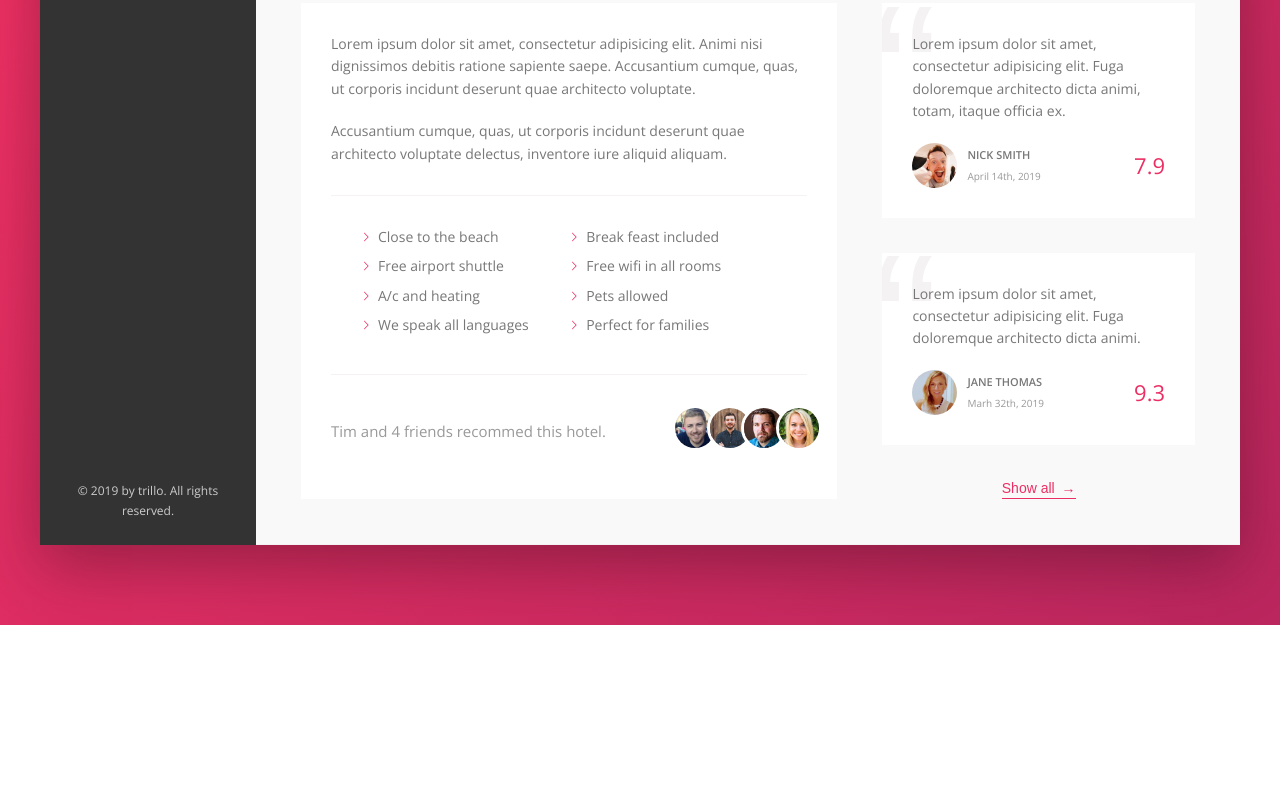
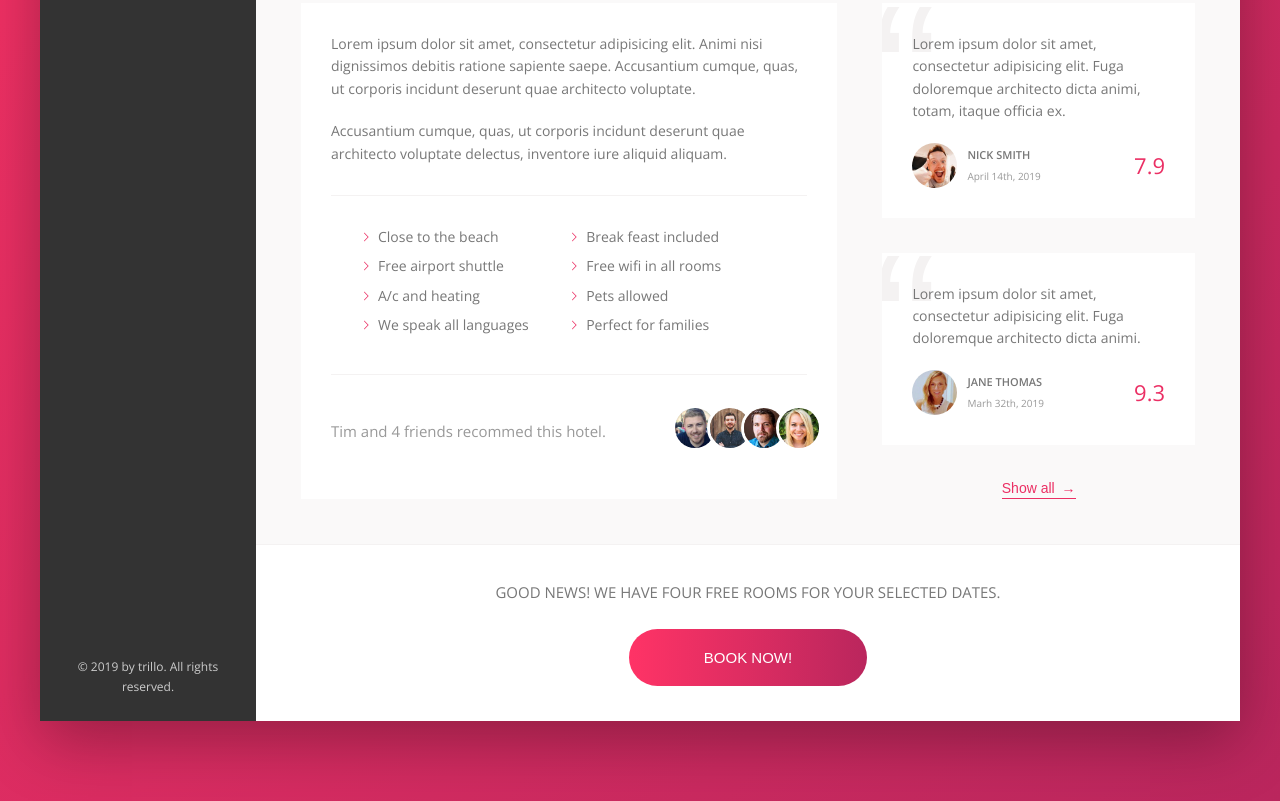
Before and after one commit to franciscocaballero/flex-trillo, a website: page starter/index.html in a window 1280 px wide. Shown: the part 644-1445 px from the top of the page. Before the commit the page ends 1269 px from the top, so only its background shows below. Drawn offline with nearby package versions, Linux system fonts and the light colour scheme.

Commit message:
added cta btn and styled

```diff
--- a/starter/index.html
+++ b/starter/index.html
@@ -198,7 +198,18 @@
                            </figure>
                            <button class="btn-inline">Show all <span>&rarr;</span></button>
                        </div>
-                   </div>
+
+                    </div>
+                           <div class="cta">
+                               <h2 class="cta__book-now">
+                                   Good News! We have four free rooms for your selected dates.
+                               </h2>
+                               <button class="btn">
+                                   <span class="btn__visible">Book now!</span>
+                                   <span class="btn__invisible">Only 4 rooms left</span>
+
+                               </button>
+                           </div>
 
                 </main>
             </div>
--- a/starter/sass/_components.scss
+++ b/starter/sass/_components.scss
@@ -444,3 +444,68 @@
         z-index: 1;
     }
 }
+
+///////////////////////////////////////////////////////////////////////////////////
+// CALL TO ACTION
+
+.cta {
+    padding: 3.5rem 0;
+    text-align: center;
+
+    &__book-now {
+        font-size: 1.5rem;
+        font-weight: 300;
+        text-transform: uppercase;
+        margin-bottom: 2.5rem;
+    }
+}
+
+///////////////////////////////////////////////////////////////////////////////////
+// CALL TO ACTION
+
+.btn {
+    font-size: 1.5rem;
+    font-weight: 300;
+    text-transform: uppercase;
+    border-radius: 100px;
+    border: none;
+    background-image: linear-gradient(to right, var(--color-primary-light), var(--color-primary-dark));
+    color: #fff;
+    position: relative;
+    overflow: hidden;
+    cursor: pointer;
+    & > * {
+        height: 100%;
+        width: 100%;
+        display: inline-block;
+        transition: .2s;
+
+    }
+    &__visible {
+        padding: 2rem 7.5rem;
+    }
+
+    &__invisible {
+        display: inline-block;
+        position: absolute;
+        left: 0;
+        top: -100%;
+        padding: 2rem 0;
+
+    }
+    &:hover {
+        background-image: linear-gradient(to left, var(--color-primary-light), var(--color-primary-dark));
+
+    }
+    &:hover &__visible {
+         transform: translateY(100%);
+        }
+    &:hover &__invisible {
+          top: 0;
+        }
+
+    &:focus {
+        outline: none;
+        animation: pulsate 1s infinite;
+    }
+    }
```
Also changed, not shown: starter/css/style.css.
